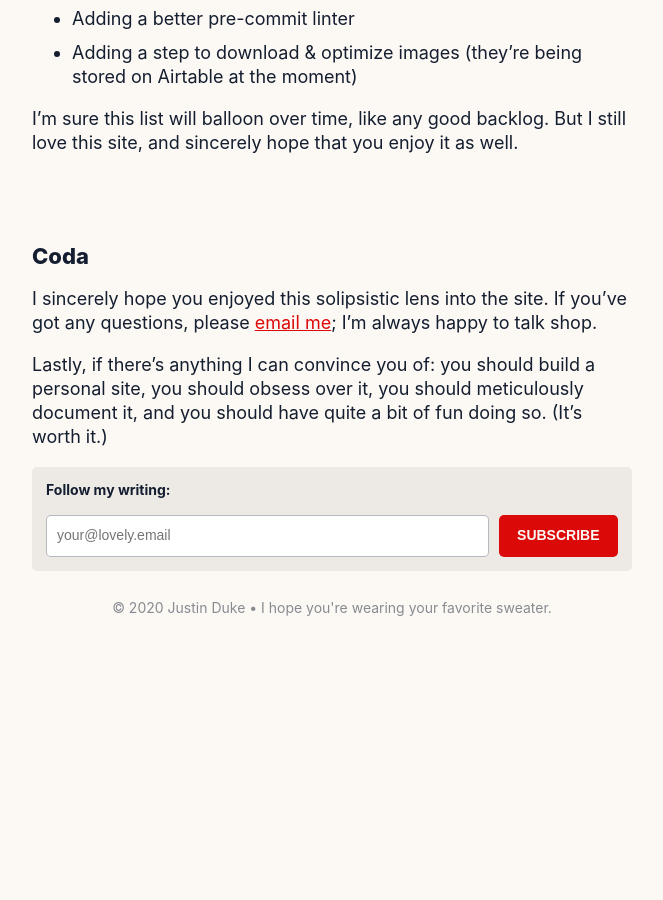
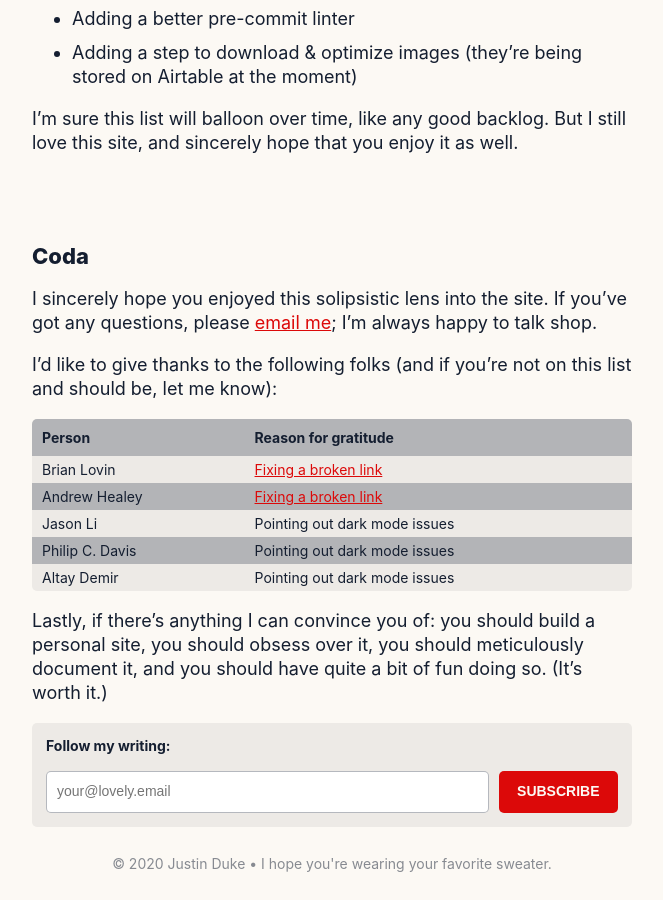
Before and after one commit to jmduke/arcana.computer, a Jekyll site: the page built from writing/_miscellany/this-site.md, in a window 1280 px wide and 900 px high, scrolled down 11616 px. Shown: the whole window, without its empty margins (308-971 px from the left). Built offline with Jekyll 4.4.1, drawn with Linux system fonts in a browser that asks for light colours; some web fonts are replaced; comment, search, counter and statistics services are not loaded; the table of contents is made by our own code; before the commit the page ends 12260 px from its top, so only the background shows below that.

Commit message:
Add thanks and quote

```diff
--- a/writing/_miscellany/this-site.md
+++ b/writing/_miscellany/this-site.md
@@ -245,6 +245,16 @@ I'm sure this list will balloon over time, like any good backlog. But I still lo
 I sincerely hope you enjoyed this solipsistic lens into the site. If you've got any questions,
 please [email me](mailto:me@jmduke.com); I'm always happy to talk shop.
 
+I'd like to give thanks to the following folks (and if you're not on this list and should be, let me know):
+
+| Person | Reason for gratitude |
+|---|----|
+| Brian Lovin | [Fixing a broken link](https://github.com/jmduke/arcana.computer/pull/1) |
+| Andrew Healey | [Fixing a broken link](https://github.com/jmduke/arcana.computer/pull/2) |
+| Jason Li | Pointing out dark mode issues |
+| Philip C. Davis | Pointing out dark mode issues |
+| Altay Demir | Pointing out dark mode issues |
+
 Lastly, if there's anything I can convince you of: you should build a personal site, you should obsess over it, you should meticulously document it, and you should have quite a bit of fun doing so. (It's worth it.)
 
 
```
Also changed, not shown: writing/_industry/being-productive.md (+3 -0 lines).
